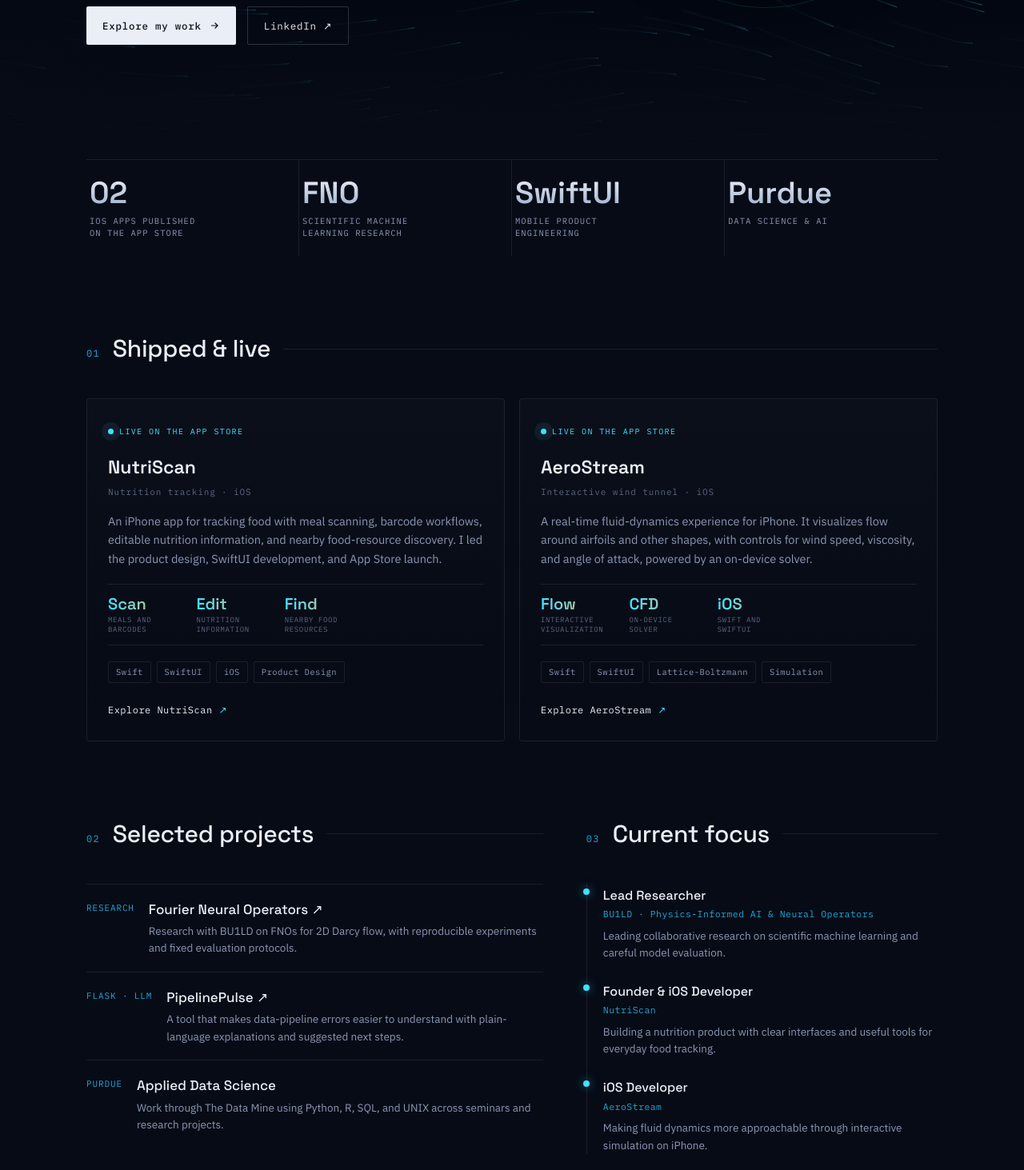
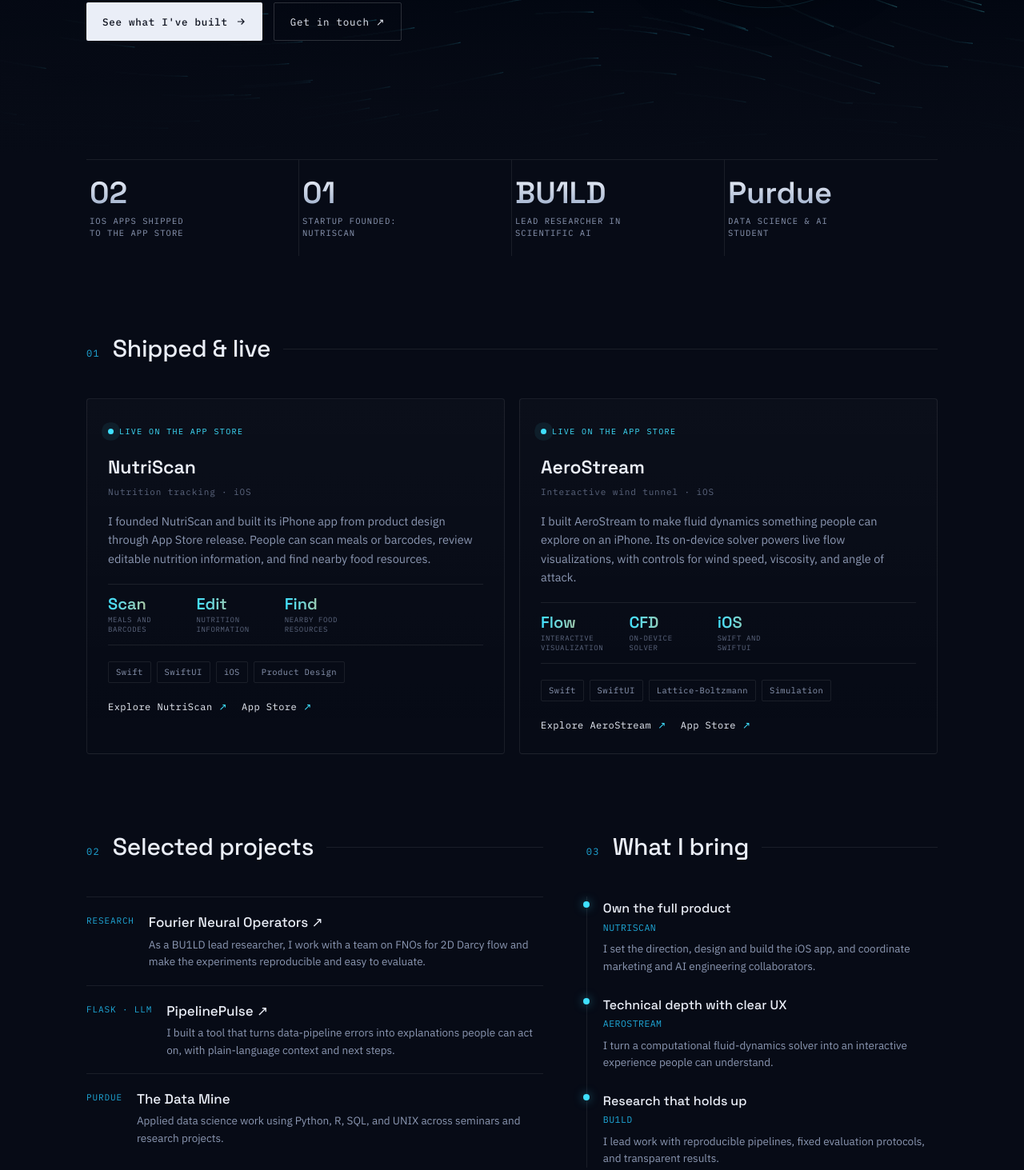
Before and after one commit to nuv2453-ah/portfolio, a plain HTML site: page index.html in a window 1280 px wide. Shown: the part 609-2072 px from the top of the page at 80% size. Drawn offline with Linux system fonts and the light colour scheme; animation ran at ten frames a second.

Commit message:
Strengthen portfolio positioning and project proof

```diff
--- a/index.html
+++ b/index.html
@@ -3,14 +3,14 @@
 <head>
 <meta charset="UTF-8" />
 <meta name="viewport" content="width=device-width, initial-scale=1.0" />
-<title>Nuv Ahuja — Founder, iOS Developer &amp; Applied AI</title>
-<meta name="description" content="Nuv Ahuja is the founder of NutriScan, an iOS developer, and a Data Science &amp; AI student at Purdue University working on applied machine learning." />
+<title>Nuv Ahuja — Founder, iOS Developer &amp; AI Researcher</title>
+<meta name="description" content="Nuv Ahuja founded NutriScan, shipped two iOS apps, and leads scientific machine learning research while studying Data Science &amp; AI at Purdue University." />
 <meta name="author" content="Nuv Ahuja" />
 <meta name="robots" content="index, follow" />
 <meta name="theme-color" content="#070B16" />
 <meta property="og:type" content="website" />
-<meta property="og:title" content="Nuv Ahuja — Founder, iOS Developer &amp; Applied AI" />
-<meta property="og:description" content="iOS products, scientific machine learning, and practical design from the founder of NutriScan." />
+<meta property="og:title" content="Nuv Ahuja — Founder, iOS Developer &amp; AI Researcher" />
+<meta property="og:description" content="From product design to App Store launch: two iOS apps shipped, a startup founded, and scientific ML research at Purdue." />
 <meta name="twitter:card" content="summary_large_image" />
 <meta property="og:url" content="https://nuv2453-ah.github.io/portfolio/" />
 <meta property="og:image" content="https://nuv2453-ah.github.io/portfolio/assets/nuv-ahuja-linkedin.jpg" />
@@ -169,6 +169,8 @@
   .cardstats .csl{font-family:var(--mono);font-size:9px;letter-spacing:.07em;color:var(--muted-dim);text-transform:uppercase;line-height:1.3;max-width:16ch}
   .card .link{font-family:var(--mono);font-size:12px;letter-spacing:.04em;color:var(--text);
     display:inline-flex;align-items:center;gap:8px}
+  .card .links-row{display:flex;align-items:center;gap:18px;flex-wrap:wrap}
+  .card .link:hover{color:var(--cyan)}
   .card .link span{transition:transform .2s ease;color:var(--cyan)}
   .card:hover .link span{transform:translate(3px,-3px)}
 
@@ -244,13 +246,13 @@
   <div class="hero-veil"></div>
   <div class="wrap hero-inner">
     <div class="hero-copy">
-      <div class="eyebrow reveal">Founder · iOS Developer · Data Science &amp; AI at Purdue</div>
+      <div class="eyebrow reveal">Founder · iOS Developer · AI Researcher</div>
       <h1 class="name reveal" id="hero-title">Nuv Ahuja</h1>
-      <p class="thesis reveal">I build AI products that ship — and turn <span class="hl">complex ideas into useful experiences.</span></p>
-      <p class="bio reveal">I'm the <strong>founder of NutriScan</strong>, an iOS developer, and a Data Science &amp; AI student at Purdue University. I design and ship software for people, from nutrition tools to an interactive wind tunnel on iPhone. In research, I work on reproducible machine learning for scientific problems. I care about the details that make technical work clear, useful, and trustworthy.</p>
+      <p class="thesis reveal">I take technically ambitious ideas <span class="hl">all the way to launch.</span></p>
+      <p class="bio reveal">I'm the <strong>founder of NutriScan</strong> and a Data Science &amp; AI student at Purdue. I took NutriScan from product design through SwiftUI development and App Store release. I also built AeroStream, an interactive wind tunnel for iPhone, and lead research on Fourier Neural Operators at BU1LD. I like owning the whole process: the engineering, the experience, and the details that make the result worth using.</p>
       <div class="cta-row reveal">
-        <a class="btn btn-primary" href="#work">Explore my work <svg viewBox="0 0 24 24" fill="none" stroke="currentColor" stroke-width="2" aria-hidden="true"><path d="M5 12h14M13 6l6 6-6 6"/></svg></a>
-        <a class="btn btn-ghost" href="https://www.linkedin.com/in/nuv-ahuja-815a1413a/" target="_blank" rel="noopener noreferrer">LinkedIn ↗</a>
+        <a class="btn btn-primary" href="#work">See what I've built <svg viewBox="0 0 24 24" fill="none" stroke="currentColor" stroke-width="2" aria-hidden="true"><path d="M5 12h14M13 6l6 6-6 6"/></svg></a>
+        <a class="btn btn-ghost" href="mailto:nuv2453@gmail.com">Get in touch ↗</a>
       </div>
     </div>
     <div class="portrait-col reveal">
@@ -266,10 +268,10 @@
 <!-- ============ FOCUS STRIP ============ -->
 <div class="wrap">
   <div class="telemetry"><div class="telemetry-grid">
-    <div class="stat reveal"><div class="v">02</div><div class="l">iOS apps published on the App Store</div></div>
-    <div class="stat reveal"><div class="v">FNO</div><div class="l">scientific machine learning research</div></div>
-    <div class="stat reveal"><div class="v">SwiftUI</div><div class="l">mobile product engineering</div></div>
-    <div class="stat reveal"><div class="v">Purdue</div><div class="l">Data Science &amp; AI</div></div>
+    <div class="stat reveal"><div class="v">02</div><div class="l">iOS apps shipped to the App Store</div></div>
+    <div class="stat reveal"><div class="v">01</div><div class="l">startup founded: NutriScan</div></div>
+    <div class="stat reveal"><div class="v">BU1LD</div><div class="l">lead researcher in scientific AI</div></div>
+    <div class="stat reveal"><div class="v">Purdue</div><div class="l">Data Science &amp; AI student</div></div>
   </div></div>
 </div>
 
@@ -281,26 +283,26 @@
       <article class="card reveal">
         <div class="live"><span class="pulse"></span>LIVE ON THE APP STORE</div>
         <h3>NutriScan</h3><div class="kind">Nutrition tracking · iOS</div>
-        <p>An iPhone app for tracking food with meal scanning, barcode workflows, editable nutrition information, and nearby food-resource discovery. I led the product design, SwiftUI development, and App Store launch.</p>
+        <p>I founded NutriScan and built its iPhone app from product design through App Store release. People can scan meals or barcodes, review editable nutrition information, and find nearby food resources.</p>
         <div class="cardstats">
           <div class="cs"><div class="csv">Scan</div><div class="csl">meals and barcodes</div></div>
           <div class="cs"><div class="csv">Edit</div><div class="csl">nutrition information</div></div>
           <div class="cs"><div class="csv">Find</div><div class="csl">nearby food resources</div></div>
         </div>
         <div class="chips"><span class="chip">Swift</span><span class="chip">SwiftUI</span><span class="chip">iOS</span><span class="chip">Product Design</span></div>
-        <a class="link" href="https://getnutriscan.com/" target="_blank" rel="noopener noreferrer">Explore NutriScan <span>↗</span></a>
+        <div class="links-row"><a class="link" href="https://getnutriscan.com/" target="_blank" rel="noopener noreferrer">Explore NutriScan <span>↗</span></a><a class="link" href="https://apps.apple.com/app/nutriscan-food-nutrition/id6775319090" target="_blank" rel="noopener noreferrer">App Store <span>↗</span></a></div>
       </article>
       <article class="card reveal">
         <div class="live"><span class="pulse"></span>LIVE ON THE APP STORE</div>
         <h3>AeroStream</h3><div class="kind">Interactive wind tunnel · iOS</div>
-        <p>A real-time fluid-dynamics experience for iPhone. It visualizes flow around airfoils and other shapes, with controls for wind speed, viscosity, and angle of attack, powered by an on-device solver.</p>
+        <p>I built AeroStream to make fluid dynamics something people can explore on an iPhone. Its on-device solver powers live flow visualizations, with controls for wind speed, viscosity, and angle of attack.</p>
         <div class="cardstats">
           <div class="cs"><div class="csv">Flow</div><div class="csl">interactive visualization</div></div>
           <div class="cs"><div class="csv">CFD</div><div class="csl">on-device solver</div></div>
           <div class="cs"><div class="csv">iOS</div><div class="csl">Swift and SwiftUI</div></div>
         </div>
         <div class="chips"><span class="chip">Swift</span><span class="chip">SwiftUI</span><span class="chip">Lattice-Boltzmann</span><span class="chip">Simulation</span></div>
-        <a class="link" href="https://nuv2453-ah.github.io/aerostream-landing/" target="_blank" rel="noopener noreferrer">Explore AeroStream <span>↗</span></a>
+        <div class="links-row"><a class="link" href="https://nuv2453-ah.github.io/aerostream-landing/" target="_blank" rel="noopener noreferrer">Explore AeroStream <span>↗</span></a><a class="link" href="https://apps.apple.com/us/app/aerostream/id6780275000" target="_blank" rel="noopener noreferrer">App Store <span>↗</span></a></div>
       </article>
     </div>
   </div>
@@ -311,15 +313,15 @@
   <div class="wrap"><div class="split">
     <div>
       <div class="sec-head reveal"><span class="sec-num">02</span><h2 class="sec-title" id="projects-title">Selected projects</h2><span class="sec-line"></span></div>
-      <div class="proj reveal"><div class="pk">RESEARCH</div><div><h4><a href="https://github.com/nuv2453-ah/darcy-fno-baseline" target="_blank" rel="noopener noreferrer">Fourier Neural Operators ↗</a></h4><p>Research with BU1LD on FNOs for 2D Darcy flow, with reproducible experiments and fixed evaluation protocols.</p></div></div>
-      <div class="proj reveal"><div class="pk">FLASK · LLM</div><div><h4><a href="https://github.com/nuv2453-ah/pipelinepulse" target="_blank" rel="noopener noreferrer">PipelinePulse ↗</a></h4><p>A tool that makes data-pipeline errors easier to understand with plain-language explanations and suggested next steps.</p></div></div>
-      <div class="proj reveal"><div class="pk">PURDUE</div><div><h4>Applied Data Science</h4><p>Work through The Data Mine using Python, R, SQL, and UNIX across seminars and research projects.</p></div></div>
+      <div class="proj reveal"><div class="pk">RESEARCH</div><div><h4><a href="https://github.com/nuv2453-ah/darcy-fno-baseline" target="_blank" rel="noopener noreferrer">Fourier Neural Operators ↗</a></h4><p>As a BU1LD lead researcher, I work with a team on FNOs for 2D Darcy flow and make the experiments reproducible and easy to evaluate.</p></div></div>
+      <div class="proj reveal"><div class="pk">FLASK · LLM</div><div><h4><a href="https://github.com/nuv2453-ah/pipelinepulse" target="_blank" rel="noopener noreferrer">PipelinePulse ↗</a></h4><p>I built a tool that turns data-pipeline errors into explanations people can act on, with plain-language context and next steps.</p></div></div>
+      <div class="proj reveal"><div class="pk">PURDUE</div><div><h4>The Data Mine</h4><p>Applied data science work using Python, R, SQL, and UNIX across seminars and research projects.</p></div></div>
     </div>
     <div>
-      <div class="sec-head reveal"><span class="sec-num">03</span><h2 class="sec-title">Current focus</h2><span class="sec-line"></span></div>
-      <div class="now-item reveal"><div class="role">Lead Researcher</div><div class="org">BU1LD · Physics-Informed AI &amp; Neural Operators</div><p>Leading collaborative research on scientific machine learning and careful model evaluation.</p></div>
-      <div class="now-item reveal"><div class="role">Founder &amp; iOS Developer</div><div class="org">NutriScan</div><p>Building a nutrition product with clear interfaces and useful tools for everyday food tracking.</p></div>
-      <div class="now-item reveal"><div class="role">iOS Developer</div><div class="org">AeroStream</div><p>Making fluid dynamics more approachable through interactive simulation on iPhone.</p></div>
+      <div class="sec-head reveal"><span class="sec-num">03</span><h2 class="sec-title">What I bring</h2><span class="sec-line"></span></div>
+      <div class="now-item reveal"><div class="role">Own the full product</div><div class="org">NUTRISCAN</div><p>I set the direction, design and build the iOS app, and coordinate marketing and AI engineering collaborators.</p></div>
+      <div class="now-item reveal"><div class="role">Technical depth with clear UX</div><div class="org">AEROSTREAM</div><p>I turn a computational fluid-dynamics solver into an interactive experience people can understand.</p></div>
+      <div class="now-item reveal"><div class="role">Research that holds up</div><div class="org">BU1LD</div><p>I lead work with reproducible pipelines, fixed evaluation protocols, and transparent results.</p></div>
     </div>
   </div></div>
 </section>
@@ -327,8 +329,8 @@
 <!-- ============ CONTACT ============ -->
 <footer id="contact" class="contact">
   <div class="wrap">
-    <p class="lead reveal">Let's build something <span class="grad">worth using.</span></p>
-    <p class="sub reveal">I'm interested in iOS development, thoughtful product work, and applied AI research. I'd be glad to connect.</p>
+    <p class="lead reveal">Have a hard problem? <span class="grad">Let's build.</span></p>
+    <p class="sub reveal">I'm interested in iOS engineering, applied AI research, and early-stage product work. If you're building something people will use, I'd love to hear about it.</p>
     <div class="links reveal">
       <a class="btn btn-primary" href="mailto:nuv2453@gmail.com"><svg viewBox="0 0 24 24" fill="none" stroke="currentColor" stroke-width="2" aria-hidden="true"><rect x="3" y="5" width="18" height="14" rx="2"/><path d="m3 7 9 6 9-6"/></svg>nuv2453@gmail.com</a>
       <a class="btn btn-ghost" href="https://www.linkedin.com/in/nuv-ahuja-815a1413a/" target="_blank" rel="noopener noreferrer">LinkedIn ↗</a>
```
